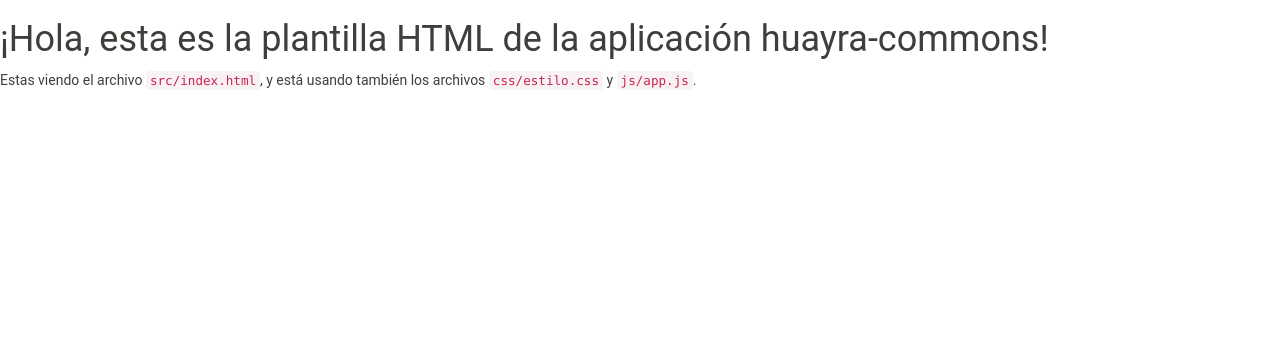
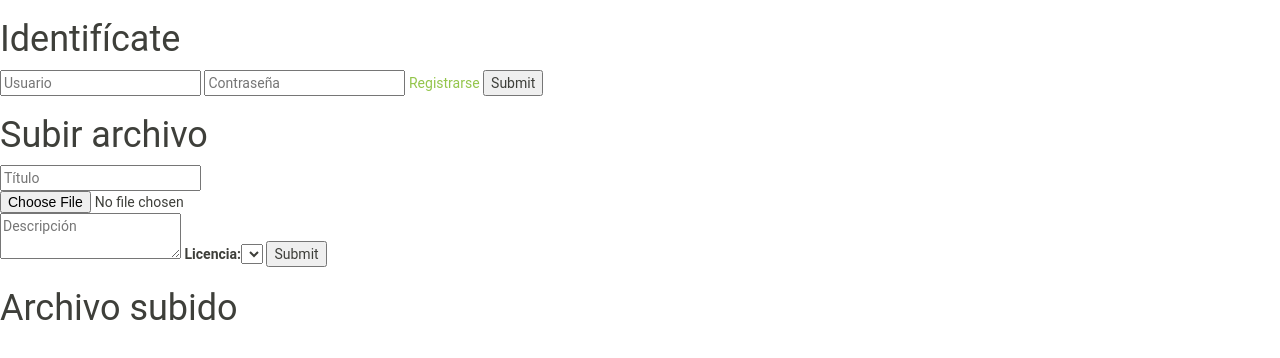
Before and after one commit to HuayraLinux/huayra-commons, a website: page src/index.html in a window 1280 px wide. Drawn offline with Linux system fonts and the light colour scheme.

Commit message:
Estructura HTML básica

```diff
--- a/src/index.html
+++ b/src/index.html
@@ -1,17 +1,35 @@
+<!DOCTYPE html>
 <html lang="es">
 <head>
-  <meta charset='utf-8'>
+  <meta charset="utf-8">
   <link rel="stylesheet" href="css/bootstrap.css" media="screen">
   <link rel="stylesheet" href="css/estilo.css" media="screen">
-
 </head>
 <body>
-<h1>¡Hola, esta es la plantilla HTML de la aplicación huayra-commons!</h1>
-
-<p>Estas viendo el archivo <code>src/index.html</code>, y
-está usando también los archivos <code>css/estilo.css</code> y
-<code>js/app.js</code>.
-
-  <script src="js/app.js"></script>
+	<section id="login-wrapper">
+		<h1>Identifícate</h1>
+		<form>
+			<input type="text" placeholder="Usuario" />
+			<input type="password" placeholder="Contraseña" />
+			<a href="" id="register">Registrarse</a>
+			<input type="submit" placeholder="Ingresar" />
+		</form>
+	</section>
+	<section id="upload-wrapper">
+		<h1>Subir archivo</h1>
+		<form>
+			<input type="text" id="title" placeholder="Título" />
+			<div id="drop-file"></div>
+			<input type="file" id="file" />
+			<textarea id="descripcion" placeholder="Descripción"></textarea>
+			<label for="licencia">Licencia: </label><select id="licencia"></select>
+			<input type="submit" placeholder="Subir" />
+		</form>
+	</section>
+	<section id="info-wrapper">
+		<h1>Archivo subido</h1>
+		<div id="upload-info"></div>
+	</section>
+	<script src="js/app.js"></script>
 </body>
 </html>
```
